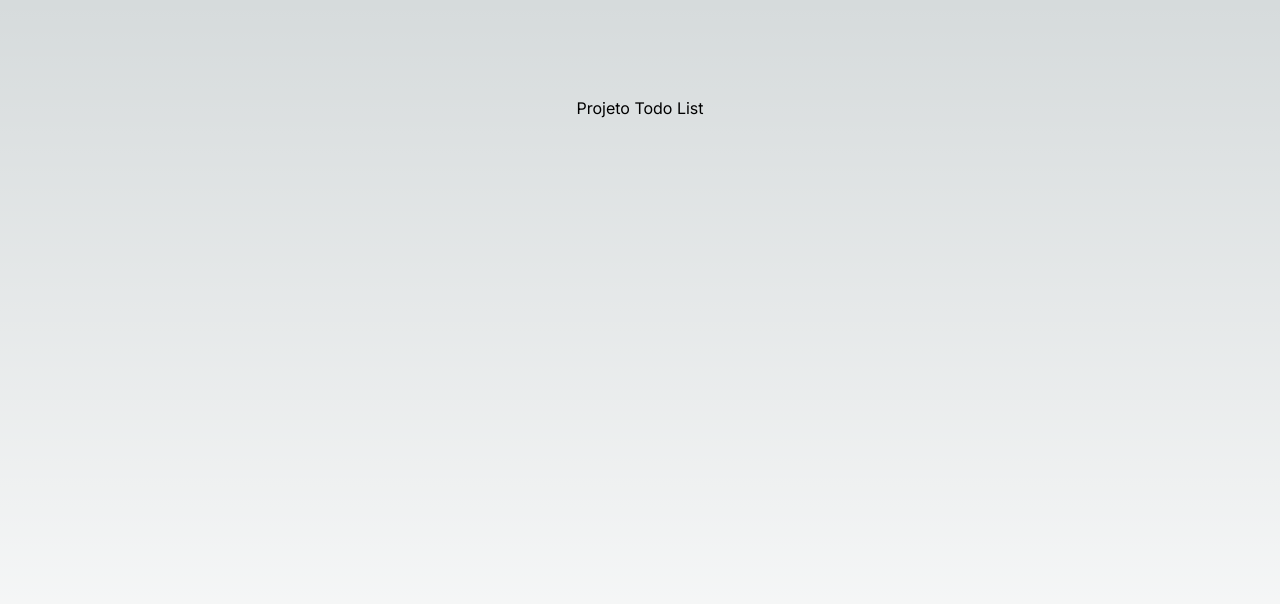
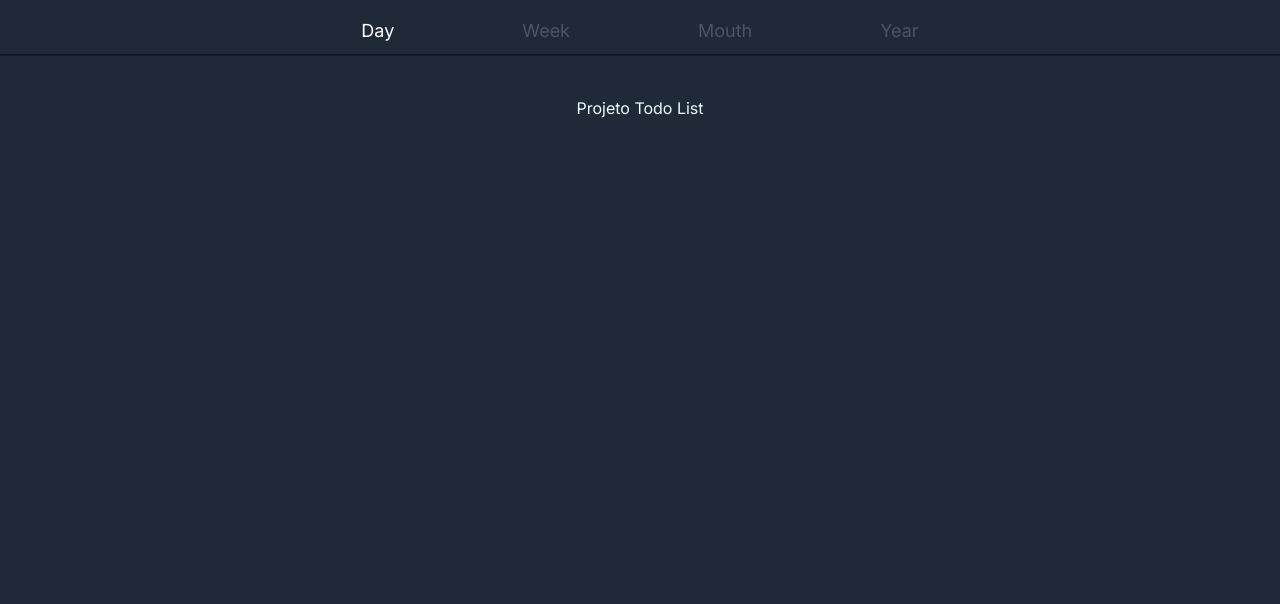
Before and after one commit to AlanDouglasASouza/front-todo, a Next.js app: page / in a window 1280 px wide. Shown: the top 604 px of the page. Built offline with nearby package versions, Linux system fonts and the light colour scheme.

Commit message:
feat: create header

```diff
--- /dev/null
+++ b/src/app/components/header.tsx
@@ -0,0 +1,10 @@
+export default function Header() {
+  return (
+    <header className="flex fixed justify-center items-center top-0 w-full h-14 border-b-2 border-gray-900 gap-32 text-lg text-gray-600 pt-2">
+      <span className="text-white">Day</span>
+      <span>Week</span>
+      <span>Mouth</span>
+      <span>Year</span>
+    </header>
+  );
+}
--- a/src/app/layout.tsx
+++ b/src/app/layout.tsx
@@ -14,7 +14,7 @@ export default function RootLayout({
   children: React.ReactNode;
 }) {
   return (
-        <html lang="pt">
+    <html lang="pt-br">
       <body className={inter.className}>{children}</body>
     </html>
   );
--- a/src/app/page.tsx
+++ b/src/app/page.tsx
@@ -1,7 +1,10 @@
+import Header from "./components/header";
+
 export default function Home() {
-    return (
-        <main className="flex min-h-screen flex-col items-center justify-between p-24">
-            <h1>Projeto Todo List</h1>
-        </main>
-    );
+  return (
+    <main className="flex min-h-screen flex-col items-center justify-between p-24 text-cyan-50 bg-gray-800">
+      <Header />
+      <h1>Projeto Todo List</h1>
+    </main>
+  );
 }
```
Also changed, not shown: 1 other file (tests, documents, lock files or other folders). Lines whose indentation alone changed are shown as unchanged.
